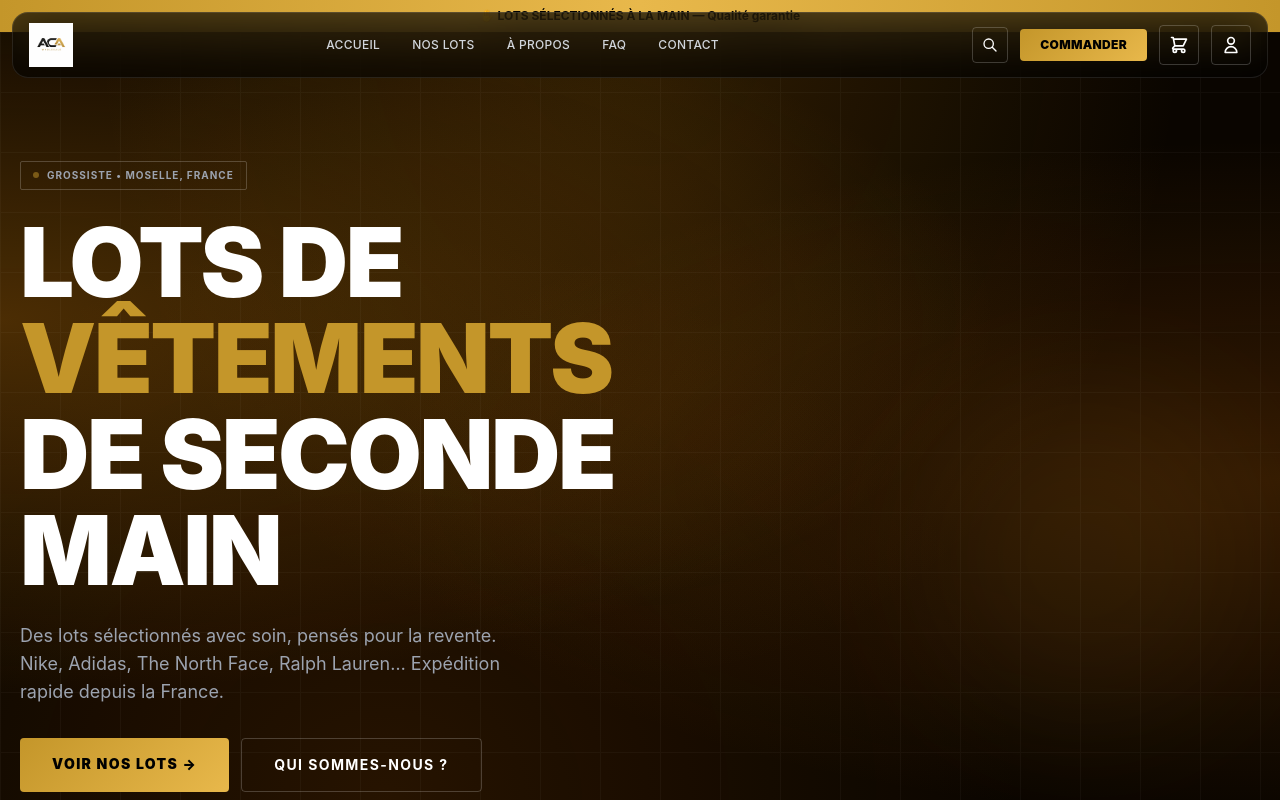
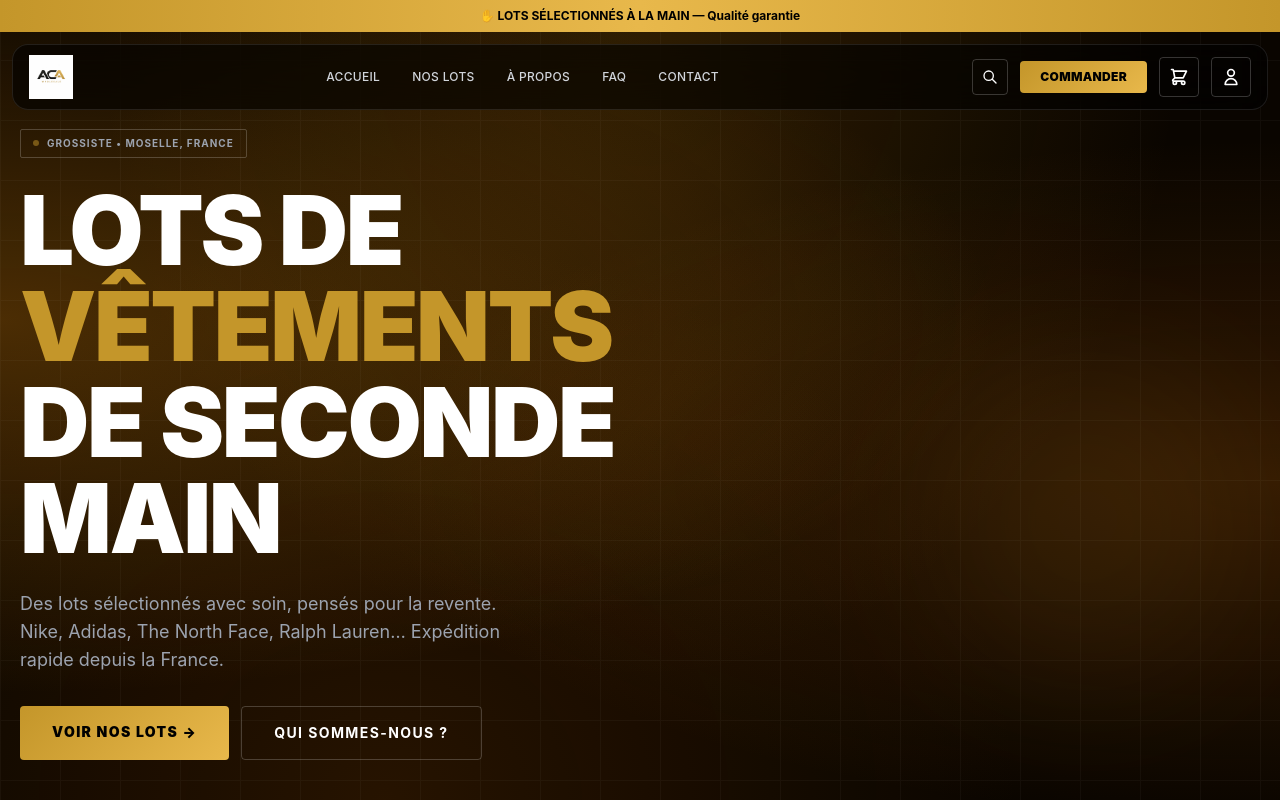
Before and after one commit to acawholesale/aca-wholesale, a Next.js app: page / in a window 1280 px wide. Shown: the top 800 px of the page. Built offline with nearby package versions, Linux system fonts and the light colour scheme.

Commit message:
fix: barre annonces fixed top-0, navbar descend à top-[44px] pour la laisser visible

```diff
--- a/components/Navbar.js
+++ b/components/Navbar.js
@@ -148,7 +148,7 @@ export default function Navbar() {
 
       {/* Announcement Bar */}
       <div
-        className="text-black text-[10px] md:text-xs py-1.5 px-4 font-bold text-center flex items-center justify-center gap-3 min-h-[32px]"
+        className="fixed top-0 left-0 right-0 z-[52] text-black text-[10px] md:text-xs py-1.5 px-4 font-bold text-center flex items-center justify-center gap-3 min-h-[32px]"
         style={{ background: 'linear-gradient(90deg, #C4962A, #E8B84B, #C4962A)' }}
       >
         <span key={msgIndex} className="transition-opacity duration-300">
@@ -166,7 +166,7 @@ export default function Navbar() {
       </div>
 
       {/* Main Navbar */}
-      <nav className="fixed top-3 left-3 right-3 z-50 rounded-2xl border border-white/10 backdrop-blur-xl bg-black/60">
+      <nav className="fixed top-[44px] left-3 right-3 z-50 rounded-2xl border border-white/10 backdrop-blur-xl bg-black/60">
         <div className="max-w-7xl mx-auto px-4">
           <div className="flex items-center justify-between h-14 md:h-16">
 
```
